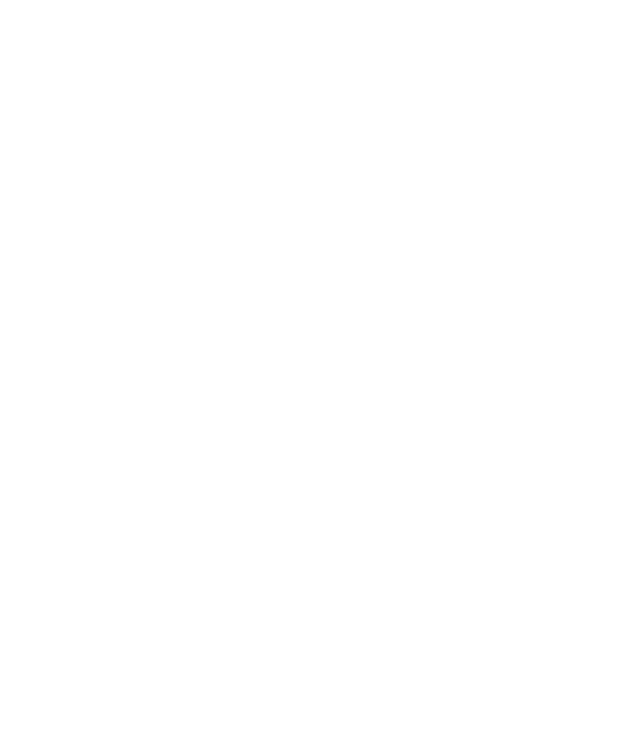
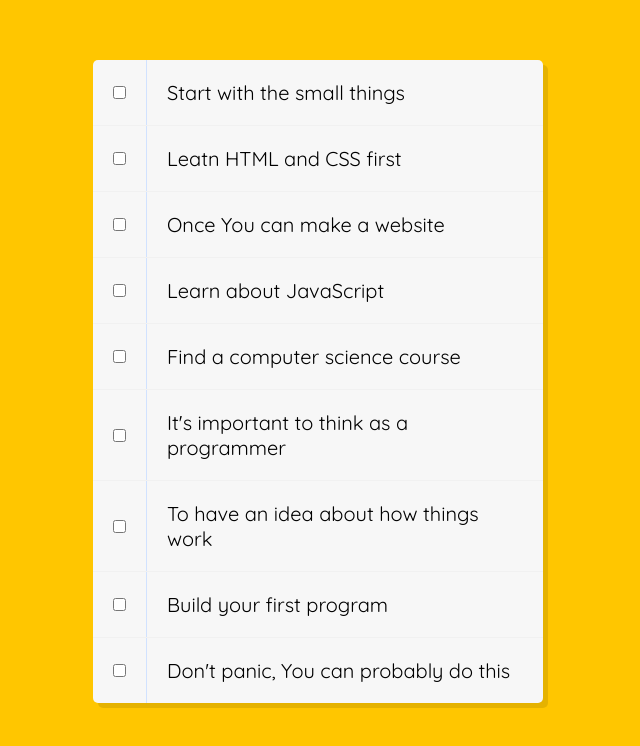
Before and after one commit to Chreznor/JavaScript30-challenge, a plain HTML site: page 10/index.html in a window 1280 px wide. Shown: the whole page, without its empty margins (322-962 px from the left). Drawn offline with Linux system fonts and the light colour scheme.

Commit message:
Finished Hold shift to check multiple checkboxes

```diff
--- a/10/index.html
+++ b/10/index.html
@@ -3,13 +3,75 @@
 <head>
   <meta charset="UTF-8">
   <title>Array Cardio 2</title>
-  <link href="https://fonts.googleapis.com/css?family=Indie+Flower" rel="stylesheet">
+  <link href="https://fonts.googleapis.com/css?family=Quicksand" rel="stylesheet">
   <link rel="stylesheet" href="style.css">
 </head>
 <body>
+  <div class="inbox">
+    <div class="item">
+      <input type="checkbox">
+      <p>Start with the small things</p>
+    </div>
+    <div class="item">
+      <input type="checkbox">
+      <p>Leatn HTML and CSS first</p>
+    </div>
+    <div class="item">
+      <input type="checkbox">
+      <p>Once You can make a website</p>
+    </div>
+    <div class="item">
+      <input type="checkbox">
+      <p>Learn about JavaScript</p>
+    </div>
+    <div class="item">
+      <input type="checkbox">
+      <p>Find a computer science course</p>
+    </div>
+    <div class="item">
+      <input type="checkbox">
+      <p>It's important to think as a programmer</p>
+    </div>
+    <div class="item">
+      <input type="checkbox">
+      <p>To have an idea about how things work</p>
+    </div>
+    <div class="item">
+      <input type="checkbox">
+      <p>Build your first program</p>
+    </div>
+    <div class="item">
+      <input type="checkbox">
+      <p>Don't panic, You can probably do this</p>
+    </div>
+  </div>
+
+  <script>
+    const checkbox = document.querySelectorAll('.inbox input[type="checkbox"]');
+    let lastChecked;
+    let inBetween = false;
+
+    function handleCheck(e) {
+      if (e.shiftKey && this.checked) {
+      checkbox.forEach(checkbox => {
+        console.log(checkbox);
+        if (checkbox === this || checkbox === lastChecked) {
+          inBetween = !inBetween;
+        }
+        if (inBetween) {
+          checkbox.checked = true;
+        }
+      })
+      };
+      lastChecked = this;
+    }
+
+    checkbox.forEach(checkbox => checkbox.addEventListener('click', handleCheck));
+    console.log(checkbox);
 
 
-  <script>
+
+
 
   </script>
 </body>
--- a/10/style.css
+++ b/10/style.css
@@ -0,0 +1,53 @@
+html {
+  box-sizing: border-box;
+  width: 100%;
+}
+
+body {
+  margin: 0;
+  background-color: #FFC600;
+}
+
+.inbox {
+  width: 450px;
+  margin: 60px auto 0 auto;
+  background: #F7F7F7;
+  border-radius: 5px;
+  box-shadow:5px 5px 0 rgba(0,0,0,0.1);
+}
+
+.open {
+  margin:40px;
+}
+
+.item {
+  display:flex;
+  align-items:center;
+  border-bottom: 1px solid #F1F1F1;
+}
+
+.item:last-child {
+  border-bottom:0;
+}
+
+input:checked + p {
+  background:#F9F9F9;
+  text-decoration: line-through;
+}
+
+input {
+  display: inline-block;
+  background:#F9F9F9;
+  margin: 20px;
+}
+
+p {
+  display: inline-block;
+  border-left: 1px solid #D1E2FF;
+  transition:background 0.2s;
+  flex:1;
+  font-family: 'Quicksand', sans-serif;
+  padding: 20px;
+  margin: 0;
+  font-size: 20px;
+}
```
Also changed, not shown: index.html (+2 -2 lines), 1/index.html (line endings or trailing spaces).
